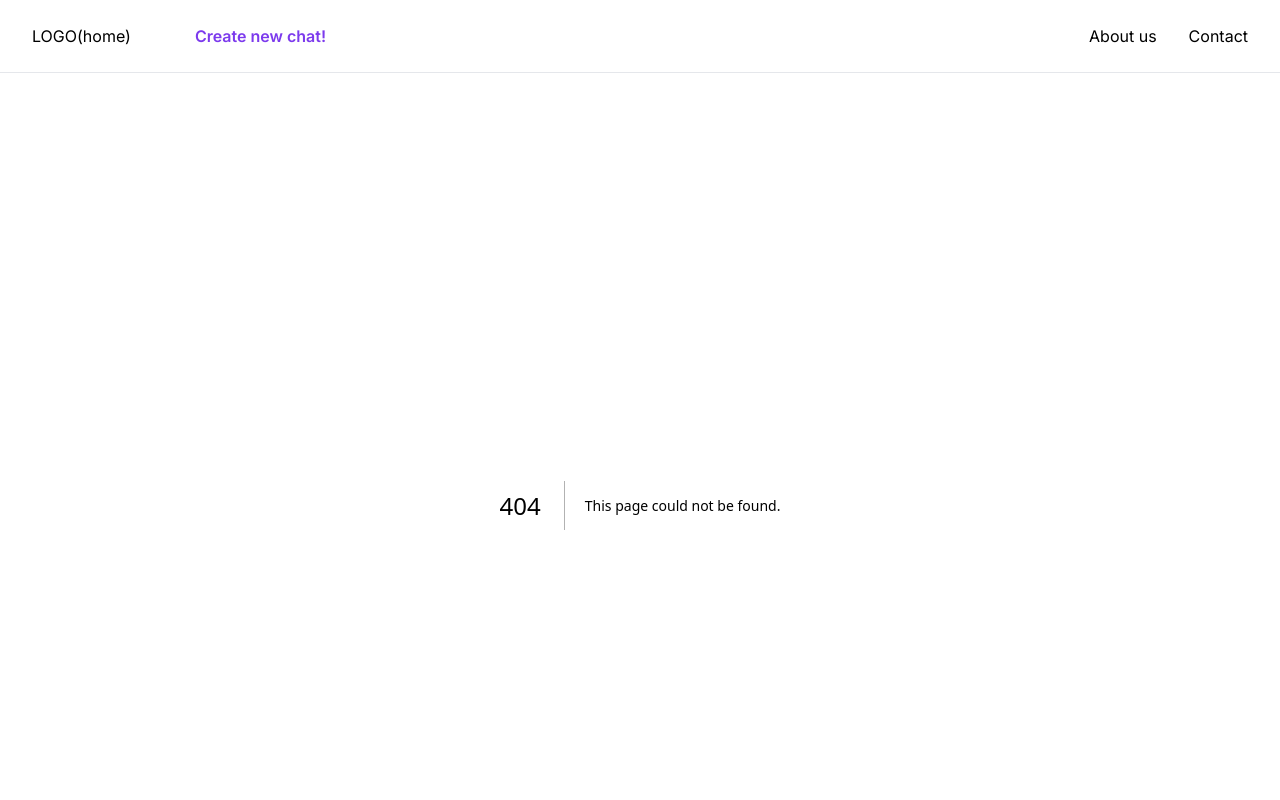
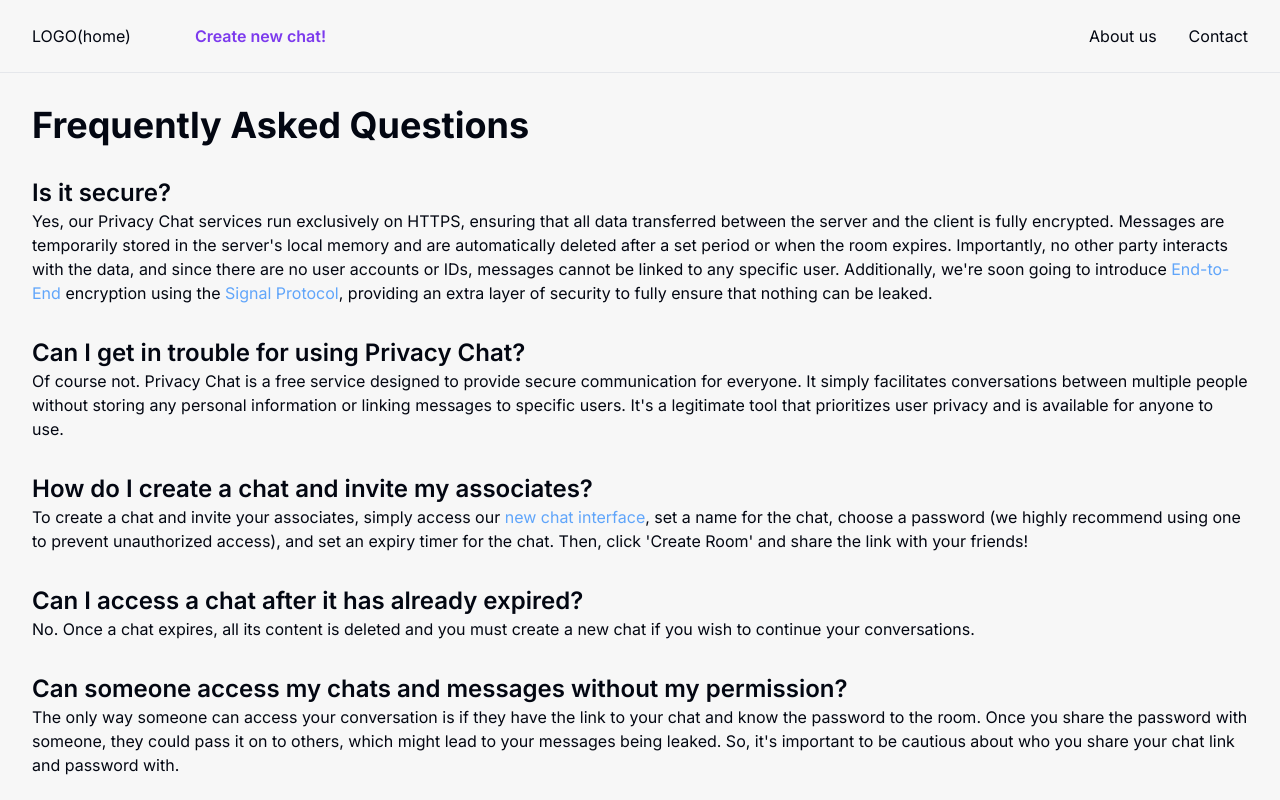
Before and after one commit to 7FyD/privacy-chat, a Next.js app: page /faq in a window 1280 px wide. Before the commit this address had no page. Shown: the top 800 px of the page. Built offline with nearby package versions, Linux system fonts and the light colour scheme.

Commit message:
feat: add FAQ page

```diff
--- /dev/null
+++ b/app/(pages)/faq/page.tsx
@@ -0,0 +1,95 @@
+import Link from "next/link";
+
+const FAQPage = () => {
+  return (
+    <div className="container space-y-8">
+      <h1 className="font-bold text-4xl">Frequently Asked Questions</h1>
+      <div>
+        <h3 className="font-semibold text-2xl">Is it secure?</h3>
+        <p>
+          Yes, our Privacy Chat services run exclusively on HTTPS, ensuring that
+          all data transferred between the server and the client is fully
+          encrypted. Messages are temporarily stored in the server's local
+          memory and are automatically deleted after a set period or when the
+          room expires. Importantly, no other party interacts with the data, and
+          since there are no user accounts or IDs, messages cannot be linked to
+          any specific user. Additionally, we're soon going to introduce{" "}
+          <Link
+            href="https://w.wiki/6xEG"
+            target="_blank"
+            rel="noopener noreferrer"
+            className="text-blue-400 hover:underline"
+          >
+            End-to-End
+          </Link>{" "}
+          encryption using the{" "}
+          <Link
+            href="https://w.wiki/AvzW"
+            target="_blank"
+            rel="noopener noreferrer"
+            className="text-blue-400 hover:underline"
+          >
+            Signal Protocol
+          </Link>
+          , providing an extra layer of security to fully ensure that nothing
+          can be leaked.
+        </p>
+      </div>
+      <div>
+        <h3 className="font-semibold text-2xl">
+          Can I get in trouble for using Privacy Chat?
+        </h3>
+        <p>
+          Of course not. Privacy Chat is a free service designed to provide
+          secure communication for everyone. It simply facilitates conversations
+          between multiple people without storing any personal information or
+          linking messages to specific users. It's a legitimate tool that
+          prioritizes user privacy and is available for anyone to use.
+        </p>
+      </div>
+      <div>
+        <h3 className="font-semibold text-2xl">
+          How do I create a chat and invite my associates?
+        </h3>
+        <p>
+          To create a chat and invite your associates, simply access our{" "}
+          <Link
+            href="/chat"
+            target="_blank"
+            rel="noopener noreferrer"
+            className="text-blue-400 hover:underline"
+          >
+            new chat interface
+          </Link>
+          , set a name for the chat, choose a password (we highly recommend
+          using one to prevent unauthorized access), and set an expiry timer for
+          the chat. Then, click 'Create Room' and share the link with your
+          friends!
+        </p>
+      </div>
+      <div>
+        <h3 className="font-semibold text-2xl">
+          Can I access a chat after it has already expired?
+        </h3>
+        <p>
+          No. Once a chat expires, all its content is deleted and you must
+          create a new chat if you wish to continue your conversations.
+        </p>
+      </div>
+      <div>
+        <h3 className="font-semibold text-2xl">
+          Can someone access my chats and messages without my permission?
+        </h3>
+        <p>
+          The only way someone can access your conversation is if they have the
+          link to your chat and know the password to the room. Once you share
+          the password with someone, they could pass it on to others, which
+          might lead to your messages being leaked. So, it's important to be
+          cautious about who you share your chat link and password with.
+        </p>
+      </div>
+    </div>
+  );
+};
+
+export default FAQPage;
```
